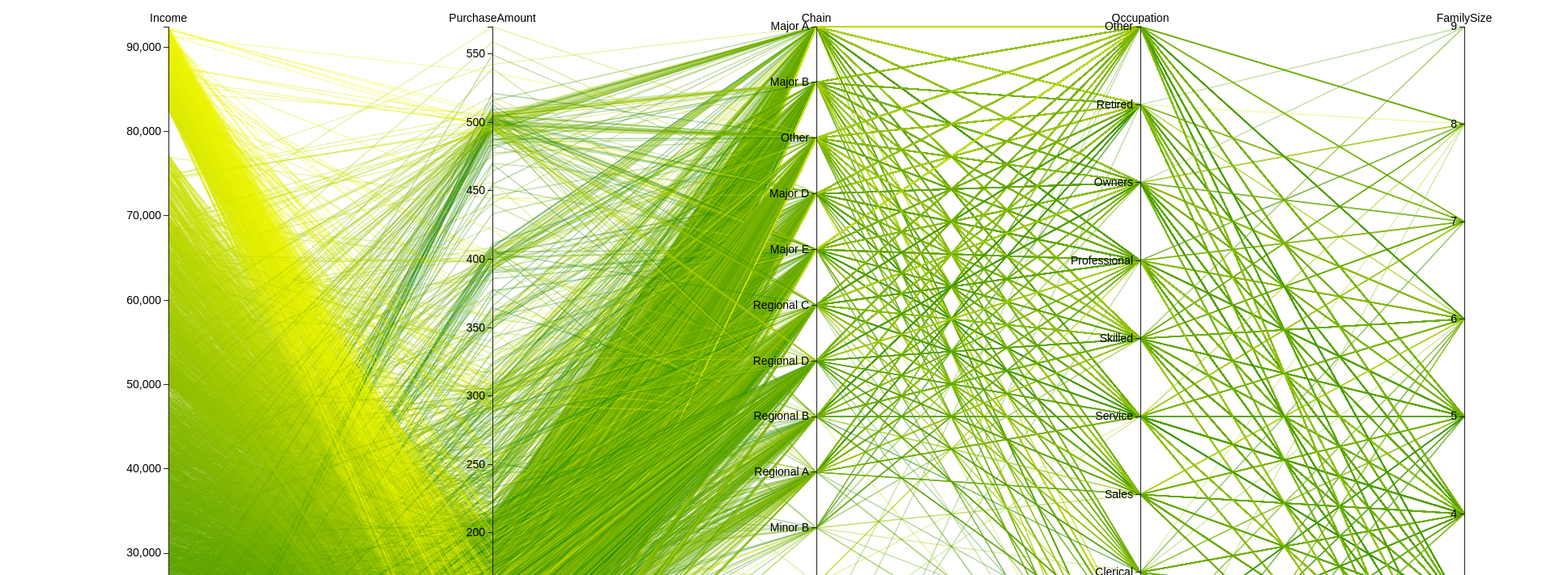
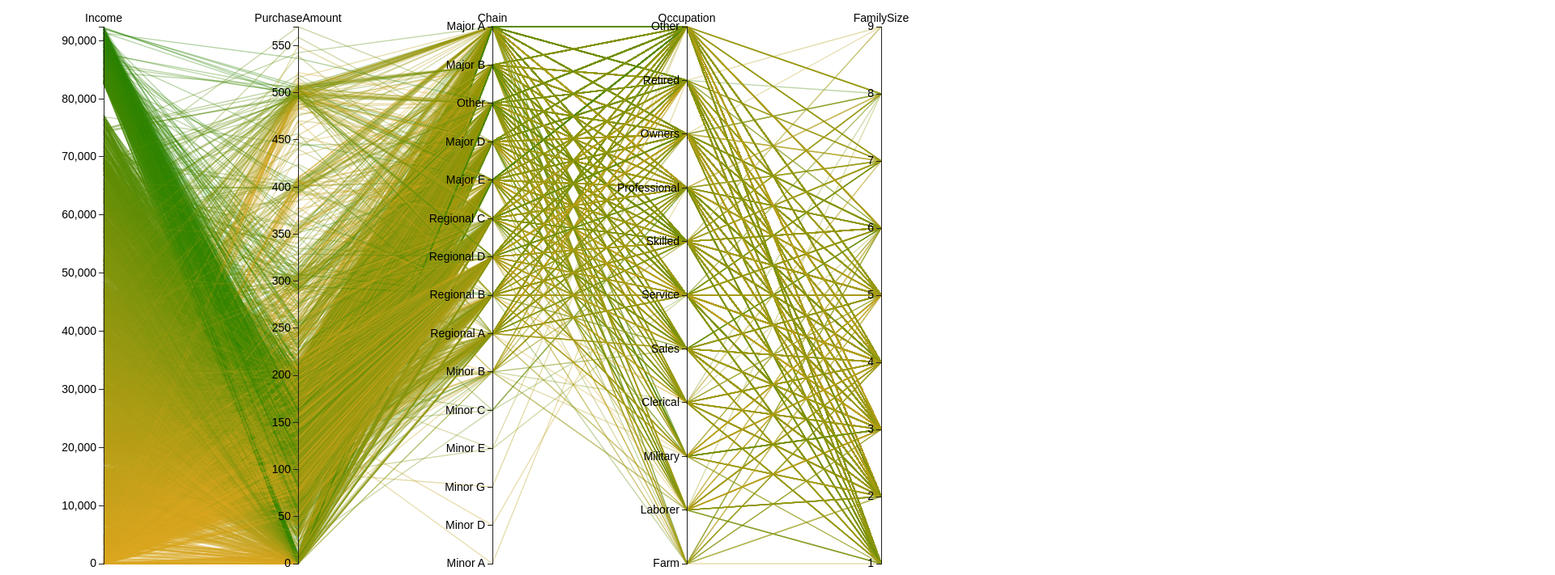
Before and after one commit to sandman889/GrocerAvg, a plain HTML site: page index.html in a window 1280 px wide. Shown: the top 711 px of the page at 81% size, 1920 px wide, since content can reach past the window. Drawn offline with nearby package versions, Linux system fonts and the light colour scheme.

Commit message:
small edits

```diff
--- a/index.html
+++ b/index.html
@@ -8,12 +8,12 @@
   <meta charset="UTF-8">
 </head>
 <body>
-	<div id="parcoords" class="parcoords" style="width:2000px;height:1000px"></div>
+	<div id="parcoords" class="parcoords" style="width:1200px;height:700px"></div>
   	<script>
   		//create color scale
   		var colorScale = d3.scale.linear()
   			.domain([0, 100000])
-  			.range(["green", "yellow"])
+  			.range(["Goldenrod", "Green"])
   			.interpolate(d3.interpolateLab);
 
   		var data = null;
```
